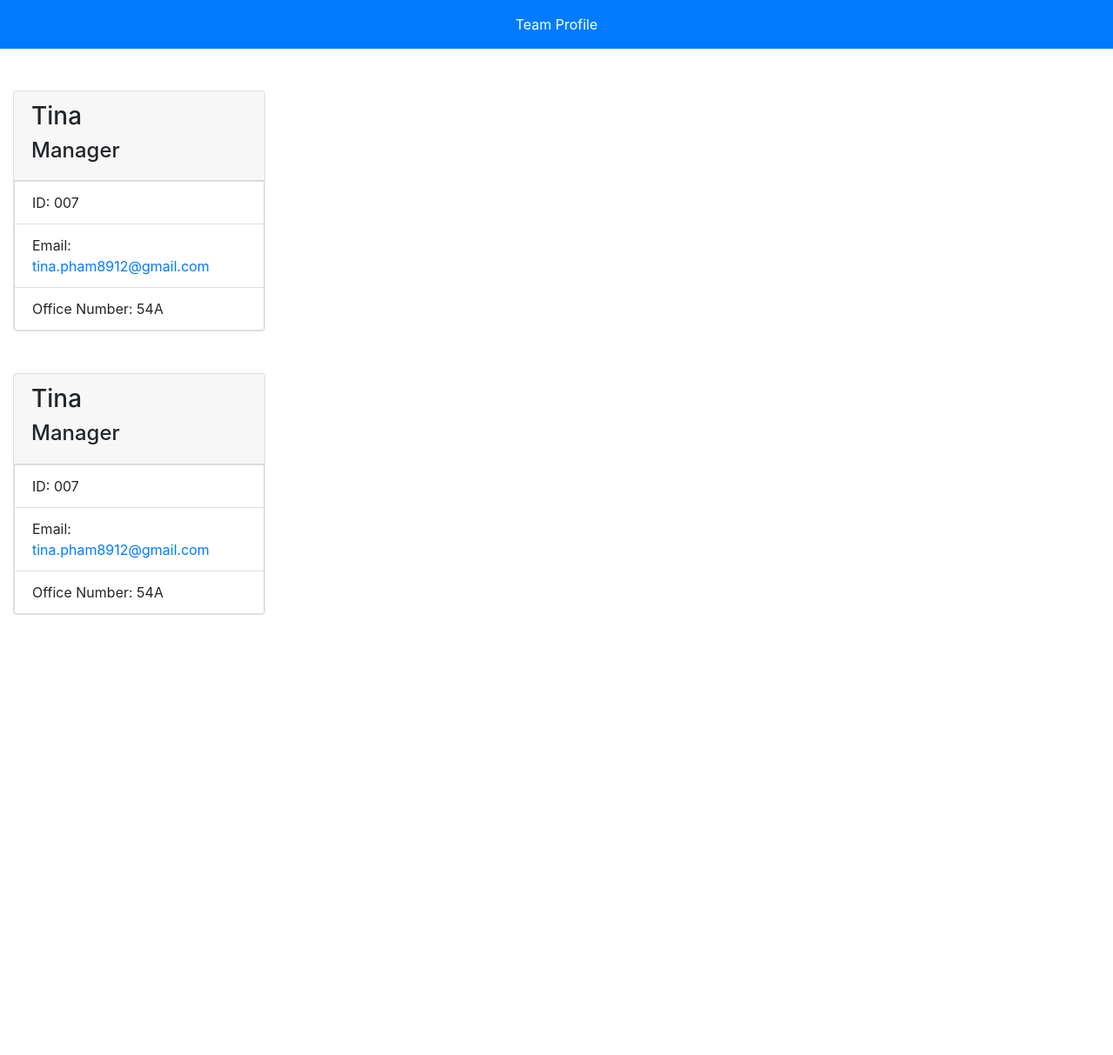
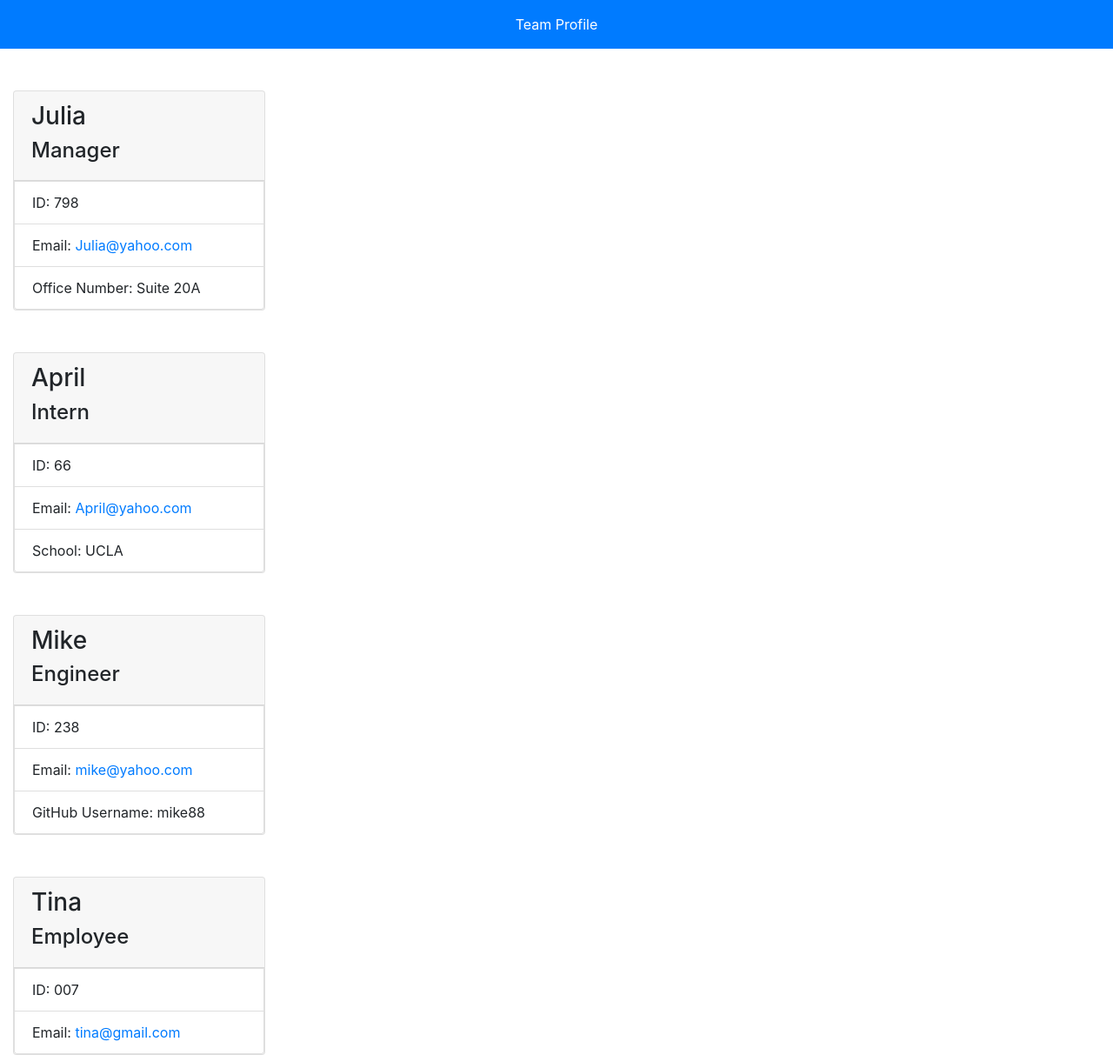
Before and after one commit to tpham912/Team-Profile-Generator, a website: page index.html in a window 1280 px wide. Shown: the whole page at 87% size. Before the commit the page ends 800 px from the top, so only its background shows below. Drawn offline with nearby package versions, Linux system fonts and the light colour scheme.

Commit message:
added all cards

```diff
--- a/index.html
+++ b/index.html
@@ -15,12 +15,38 @@
     <div class="col-3 mt-5">
       <div class="card h-100">
         <div class="card-header">
-          <h3>Tina</h3>
+          <h3>Julia</h3>
           <h4>Manager</h4>
           </div>
-          <p class="list-group-item">ID: 007</p>
-          <p class="list-group-item">Email: <a href='mailto:tina.pham8912@gmail.com'>tina.pham8912@gmail.com</a></p>
-          <p class="list-group-item">Office Number: 54A</p>
+          <p class="list-group-item">ID: 798</p>
+          <p class="list-group-item">Email: <a href='mailto:Julia@yahoo.com'>Julia@yahoo.com</a></p>
+          <p class="list-group-item">Office Number: Suite 20A</p>
+        </div>
+      </div>
+    </div>
+
+    <div class="col-3 mt-5">
+      <div class="card h-100">
+        <div class="card-header">
+          <h3>April</h3>
+          <h4>Intern</h4>
+          </div>
+          <p class="list-group-item">ID: 66</p>
+          <p class="list-group-item">Email: <a href='mailto:April@yahoo.com'>April@yahoo.com</a></p>
+          <p class="list-group-item">School: UCLA</p>
+        </div>
+      </div>
+    </div>
+
+    <div class="col-3 mt-5">
+      <div class="card h-100">
+        <div class="card-header">
+          <h3>Mike</h3>
+          <h4>Engineer</h4>
+          </div>
+          <p class="list-group-item">ID: 238</p>
+          <p class="list-group-item">Email: <a href='mailto:April@yahoo.com'>mike@yahoo.com</a></p>
+          <p class="list-group-item">GitHub Username: mike88</p>
         </div>
       </div>
     </div>
@@ -29,18 +55,16 @@
       <div class="card h-100">
         <div class="card-header">
           <h3>Tina</h3>
-          <h4>Manager</h4>
+          <h4>Employee</h4>
           </div>
           <p class="list-group-item">ID: 007</p>
-          <p class="list-group-item">Email: <a href='mailto:tina.pham8912@gmail.com'>tina.pham8912@gmail.com</a></p>
-          <p class="list-group-item">Office Number: 54A</p>
+          <p class="list-group-item">Email: <a href='mailto:tina@gmail.com'>tina@gmail.com</a></p>
         </div>
       </div>
     </div>
 
+
   </main>
-
-
 
 </body>
 <script src="https://ajax.googleapis.com/ajax/libs/jquery/3.5.1/jquery.min.js"></script>
```
Also changed, not shown: _tests_/Engineer.test.js (+5 -5 lines).
